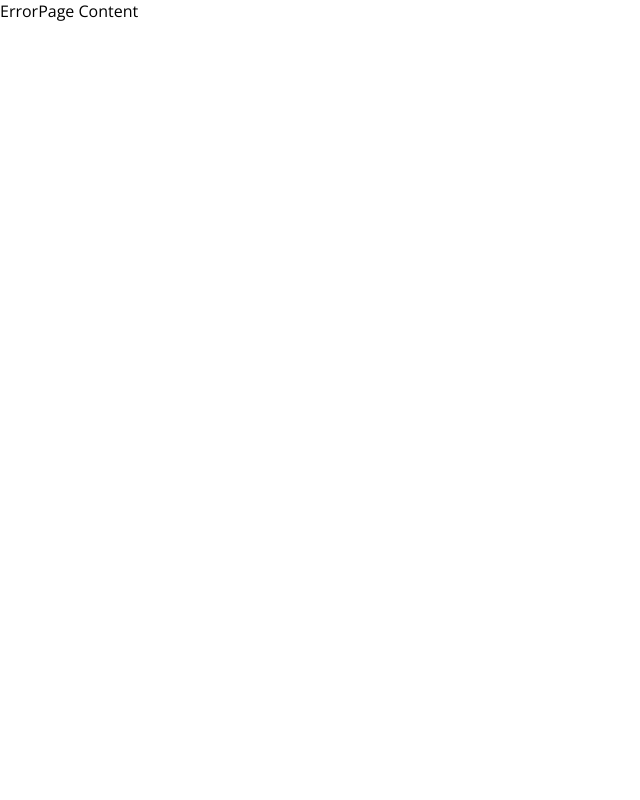
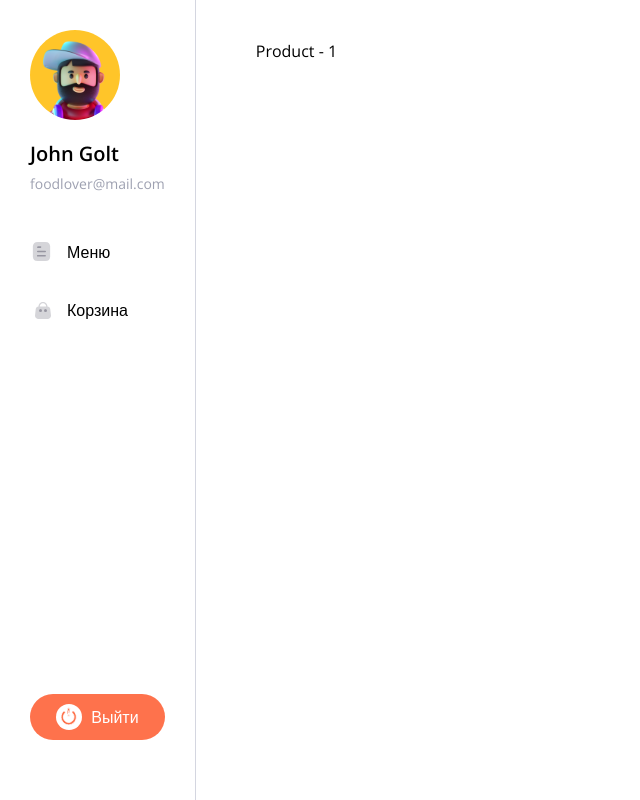
Before and after one commit to Cathereum/delivery-app, a React (Vite) app: page /product/1 in a window 1280 px wide. Shown: the whole page, without its empty margins (0-640 px from the left). Built offline with nearby package versions, Linux system fonts and the light colour scheme.

Commit message:
added a Dynamic-routing for products (useParams)

```diff
--- a/src/components/ProductCard/ProductCard.tsx
+++ b/src/components/ProductCard/ProductCard.tsx
@@ -20,7 +20,7 @@ export const ProductCard: FC<ProductCardProps> = ({
   description,
 }) => {
   return (
-    <Link className={styles["link"]} to={"/"}>
+    <Link className={styles["link"]} to={`/product/${id}`}>
       <div className={styles["card"]}>
         <div
           className={styles["card-header"]}
--- a/src/main.tsx
+++ b/src/main.tsx
@@ -2,6 +2,7 @@ import React from "react";
 import ReactDOM from "react-dom/client";
 import { RouterProvider, createBrowserRouter } from "react-router-dom";
 import { Cart } from "./pages/Cart/Cart";
+import { Product } from "./pages/Product/Product";
 import { ErrorPage } from "./pages/ErrorPage/ErrorPage";
 import "./index.css";
 import { Layout } from "./layout/Layout/Layout.tsx";
@@ -20,6 +21,10 @@ const router = createBrowserRouter([
         path: "/cart",
         element: <Cart />,
       },
+      {
+        path: "/product/:id",
+        element: <Product />,
+      },
     ],
   },
 
--- /dev/null
+++ b/src/pages/Product/Product.tsx
@@ -0,0 +1,6 @@
+import { useParams } from "react-router-dom";
+
+export const Product = () => {
+  const { id } = useParams();
+  return <div>Product - {id}</div>;
+};
```
